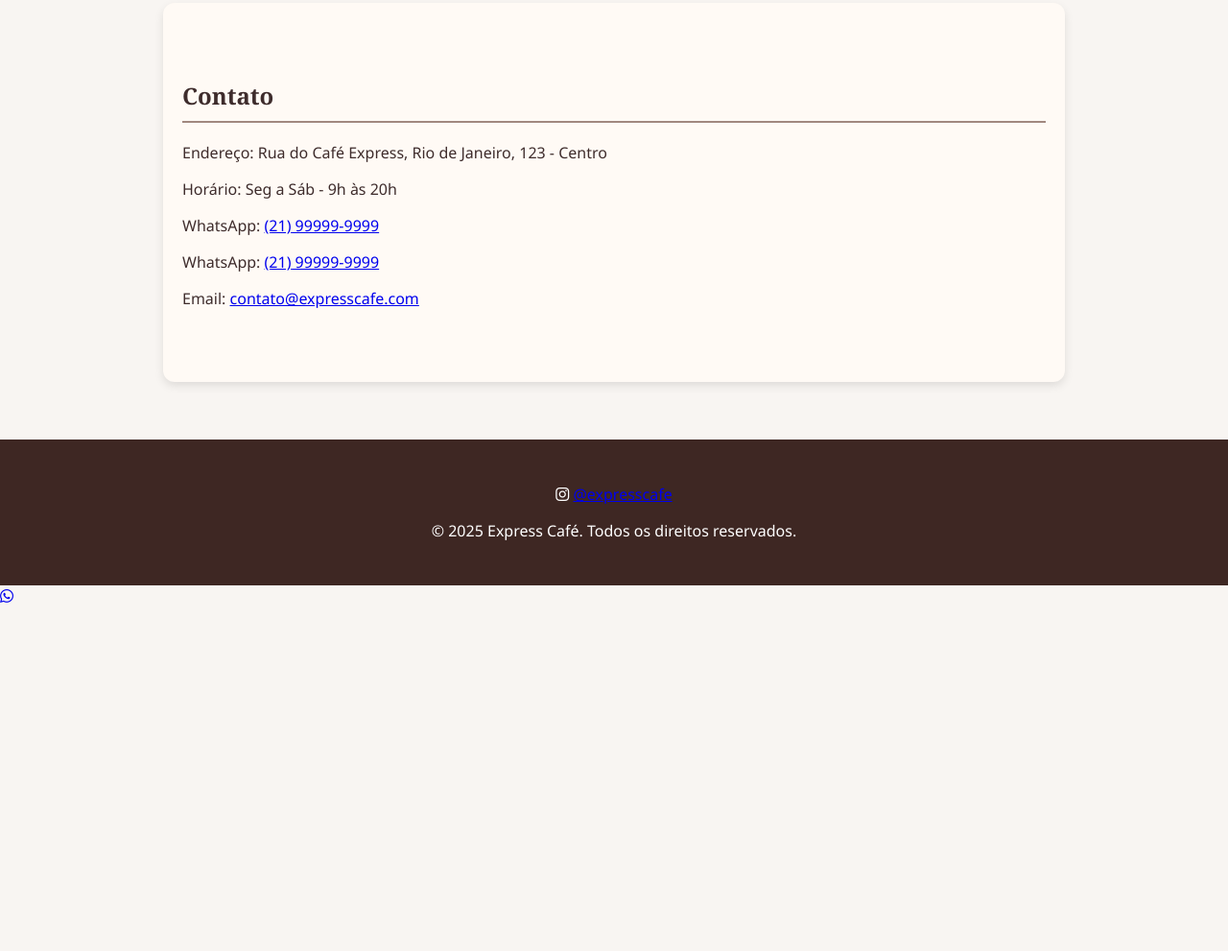
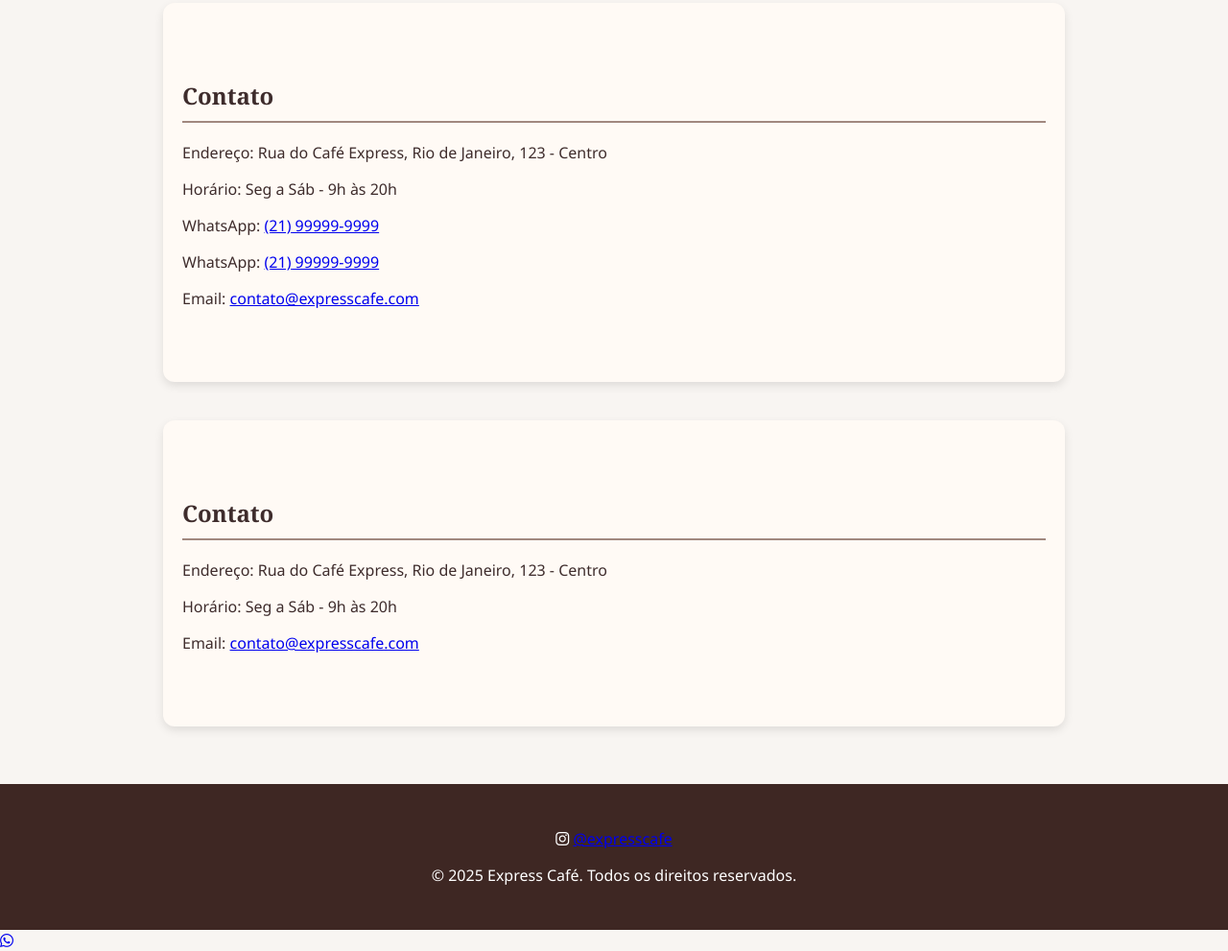
Before and after one commit to aniecss/CafeExpress.html, a plain HTML site: page index.html in a window 1280 px wide. Shown: the part 1515-2506 px from the top of the page at 96% size. Before the commit the page ends 2147 px from the top, so only its background shows below. Drawn offline with Linux system fonts and the light colour scheme.

Commit message:
Update index.html

```diff
--- a/index.html
+++ b/index.html
@@ -47,6 +47,12 @@
             <p>WhatsApp: <a href="https://wa.me/5521semnumero" target="_blank">(21) 99999-9999</a></p>
             <p>Email: <a href="mailto:contato@expresscafe.com">contato@expresscafe.com</a></p>
         </section>
+    <section id="contato">
+        <h2>Contato</h2>
+        <p>Endereço: Rua do Café Express, Rio de Janeiro, 123 - Centro</p>
+        <p>Horário: Seg a Sáb - 9h às 20h</p>
+        <p>Email: <a href="mailto:contato@expresscafe.com">contato@expresscafe.com</a></p>
+    </section>
     </main>
 
     <footer>
@@ -60,6 +66,7 @@
 
     <!-- Ícone flutuante do WhatsApp -->
     <a href="https://wa.me/5521999999999" target="_blank" class="whatsapp-float">
+    <a href="https://wa.me/5521meunumero" target="_blank" class="whatsapp-float">
         <i class="fab fa-whatsapp"></i>
     </a>
 </body>
```
